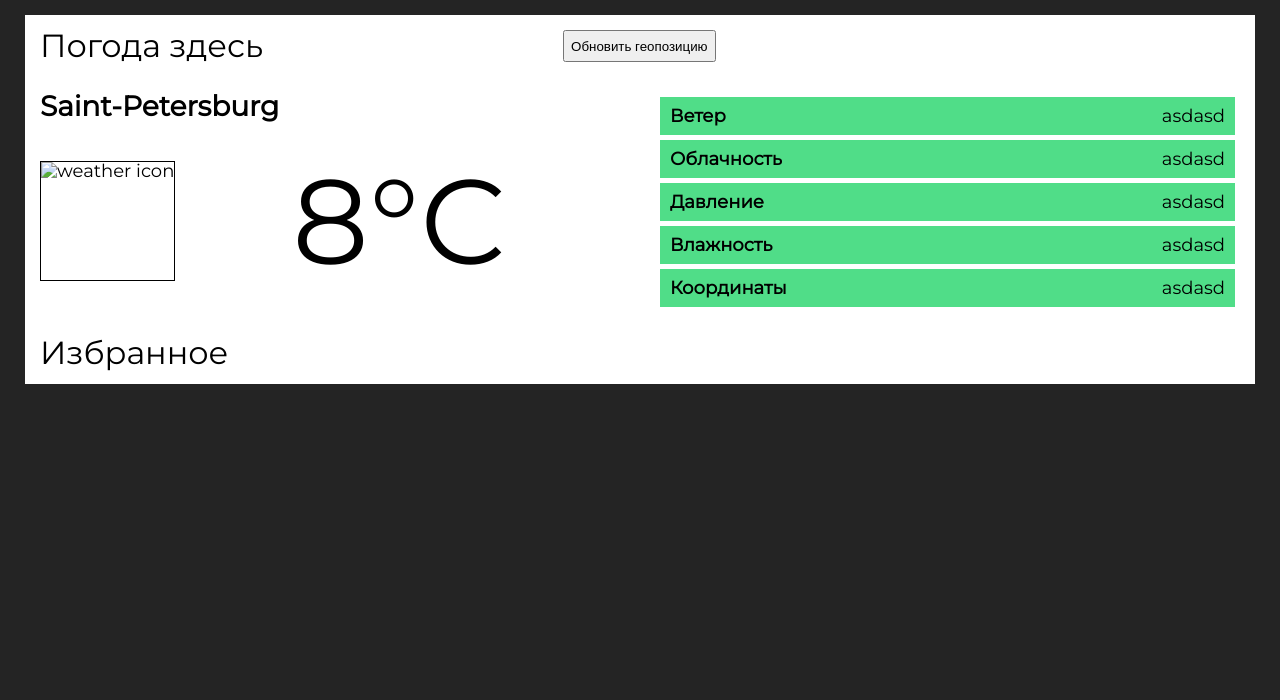
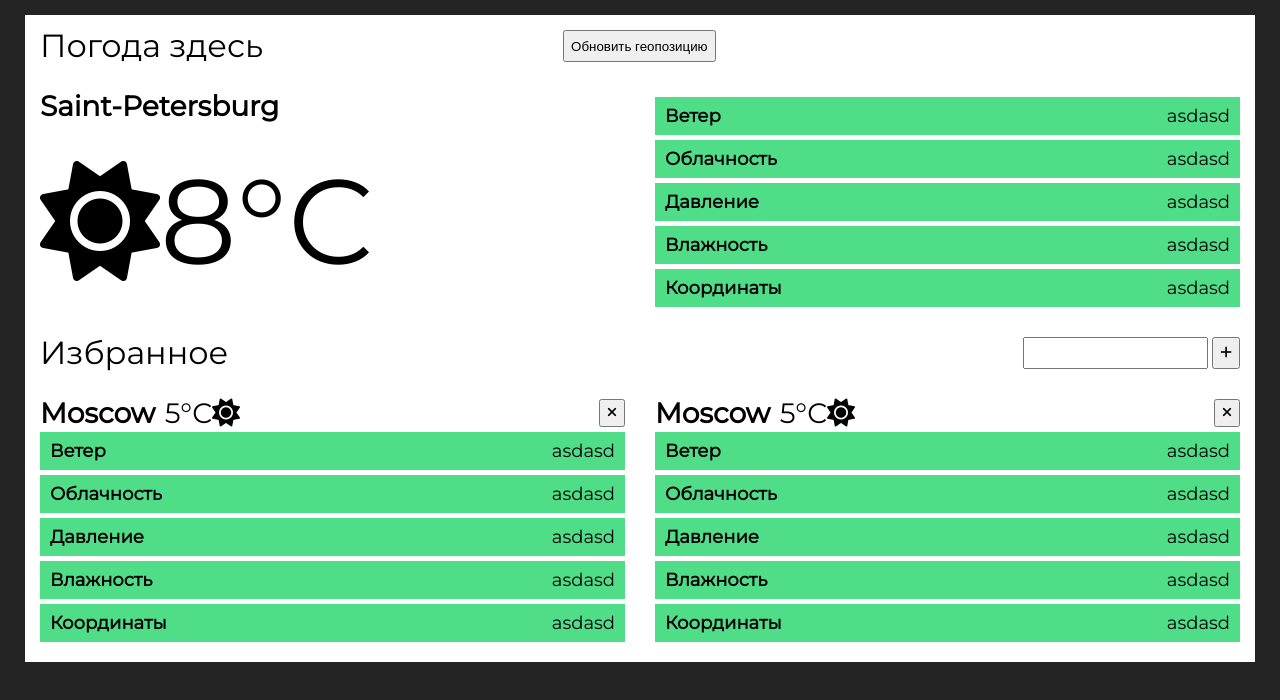
Before and after one commit to DFirsa/ITMO_web_6sem, a plain HTML site: page index.html in a window 1280 px wide. Drawn offline with Linux system fonts and the light colour scheme.

Commit message:
finish basics of layout

```diff
--- a/css/styles.css
+++ b/css/styles.css
@@ -56,11 +56,23 @@ table {
 	background-color: #FFF;
 }
 
+/* button{
+	border-radius: 50%;
+	border: none;
+	height: 100%;
+} */
+
 /* Header */
 
 header{
 	display: flex;
 	margin-bottom: 30px;
+}
+
+.section-titles-block{
+	display: flex;
+	margin-bottom: 30px;
+	justify-content: space-between;
 }
 
 .section_title{
@@ -81,6 +93,7 @@ header{
 .place{
 	font-size: 28px;
 	font-weight: bold;
+	margin-right: 5%;
 }
 
 .place-current{
@@ -88,23 +101,24 @@ header{
 }
 
 .weather-icon{
-	border: solid 1px;
+	/* border: solid 1px; */
 	margin-right: 20%;
 }
+
+/* .fas, .far{
+	margin-right: 20%;
+} */
 
 .current-weather{
 	margin: 7% 0;
 	display: flex;
-}
-
-.temperature{
 	font-size: 120px;
 }
 
 /* Weather report card */
 
 .weather-report>li{
-	margin: 5px;
+	margin: 5px 0;
 	padding: 10px;
 	background-color: #50DD88;
 	display: flex;
@@ -114,3 +128,31 @@ header{
 .weather-report>li>h4{
 	font-weight: bold;
 }
+
+/* Pinned */
+
+.pinned>h2{
+	margin-bottom: 30px;
+}
+
+form>*{
+	height: 100%;
+}
+
+.pinned-list{
+	display: grid;
+	grid-template-columns: repeat(2, 1fr);
+	gap: 30px;
+}
+
+.card-header{
+	display: flex;
+	justify-content: space-between;
+	font-size: 28px;
+}
+
+.card-header>div{
+	display: inherit;
+}
+
+/* Input elements styles */
--- a/index.html
+++ b/index.html
@@ -2,6 +2,7 @@
 <html>
     <head>
         <title>Weather report</title>
+        <script src="https://kit.fontawesome.com/3414c82043.js" crossorigin="anonymous"></script>
         <link rel="preconnect" href="https://fonts.gstatic.com">
         <link href="https://fonts.googleapis.com/css2?family=Montserrat:wght@400&display=swap" rel="stylesheet">
         <link rel="stylesheet" href="./css/styles.css">
@@ -14,14 +15,13 @@
                 <button class="refresh">Обновить геопозицию</button>
             </header>
 
-
             <!-- Current geoposition -->
             <section class="current-position">
                 <div>
                     <h3 class="place place-current">Saint-Petersburg</h3>
                     <div class="current-weather">
-                        <img src="" alt="weather icon" class="weather-icon">
-                        <p class="temperature">8°C</p>
+                        <i class="fas fa-sun"></i>
+                        <p>8°C</p>
                     </div>
                 </div>
 
@@ -51,10 +51,79 @@
 
             <!-- Pinned -->
             <section class="pinned">
-                <h2 class="section_title">Избранное</h2>
+                <div class="section-titles-block">
+                    <h2 class="section_title">Избранное</h2>
+                    <form action="">
+                        <input type="search" name="" id="">
+                        <button><i class="fas fa-plus"></i></button>
+                    </form>
+                </div>
                 <ul class="pinned-list">
-                    <li class="weather-card">
-
+                    <li>
+                        <div class="card-header">
+                            <div>
+                                <h3 class="place">Moscow</h3>
+                                <p>5°C</p>
+                                <i class="fas fa-sun"></i>
+                            </div>
+                            <!-- <img src="" alt="weather icon" class="weather-icon"> -->
+                            <button class="close-btn"><i class="fas fa-times"></i></button>
+                        </div>
+                        <ul class="weather-report">
+                            <li>
+                                <h4>Ветер</h4>
+                                <p>asdasd</p>
+                            </li>
+                            <li>
+                                <h4 class="report-item-title">Облачность</h4>
+                                <p>asdasd</p>
+                            </li>
+                            <li>
+                                <h4 class="report-item-title">Давление</h4>
+                                <p>asdasd</p>
+                            </li>
+                            <li>
+                                <h4 class="report-item-title">Влажность</h4>
+                                <p>asdasd</p>
+                            </li>
+                            <li>
+                                <h4 class="report-item-title">Координаты</h4>
+                                <p>asdasd</p>
+                            </li>
+                        </ul>
+                    </li>
+                    <li>
+                        <div class="card-header">
+                            <div>
+                                <h3 class="place">Moscow</h3>
+                                <p>5°C</p>
+                                <i class="fas fa-sun"></i>
+                            </div>
+                            <!-- <img src="" alt="weather icon" class="weather-icon"> -->
+                            <button class="close-btn"><i class="fas fa-times"></i></button>
+                        </div>
+                        <ul class="weather-report">
+                            <li>
+                                <h4>Ветер</h4>
+                                <p>asdasd</p>
+                            </li>
+                            <li>
+                                <h4 class="report-item-title">Облачность</h4>
+                                <p>asdasd</p>
+                            </li>
+                            <li>
+                                <h4 class="report-item-title">Давление</h4>
+                                <p>asdasd</p>
+                            </li>
+                            <li>
+                                <h4 class="report-item-title">Влажность</h4>
+                                <p>asdasd</p>
+                            </li>
+                            <li>
+                                <h4 class="report-item-title">Координаты</h4>
+                                <p>asdasd</p>
+                            </li>
+                        </ul>
                     </li>
                 </ul>
             </section>
```
Also changed, not shown: 1 other file.
